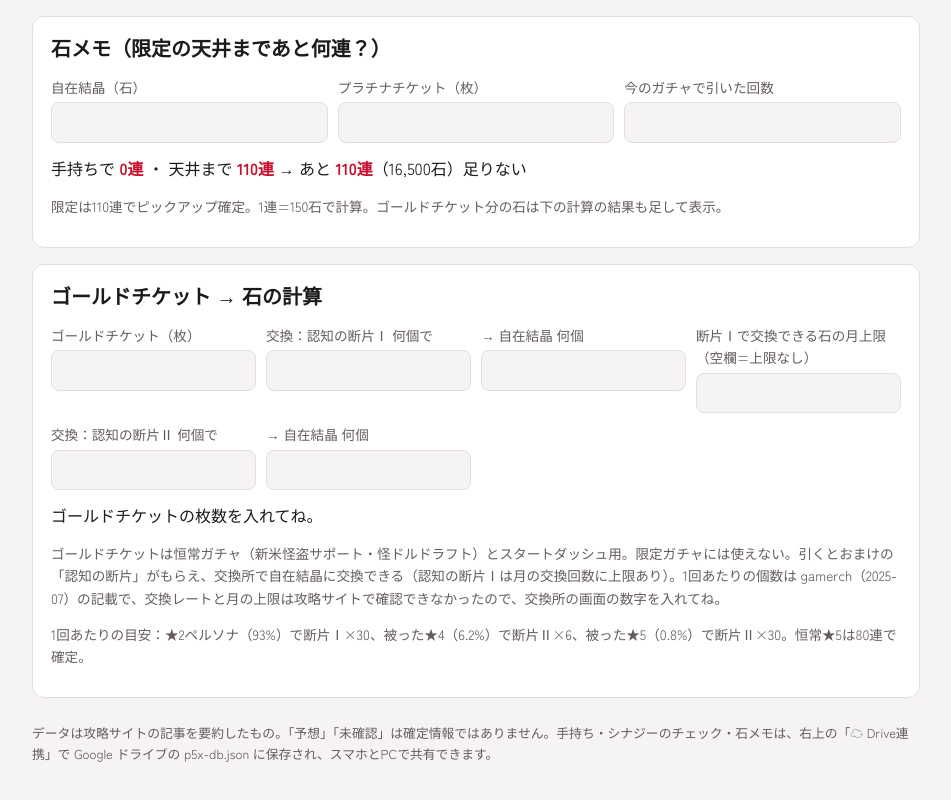
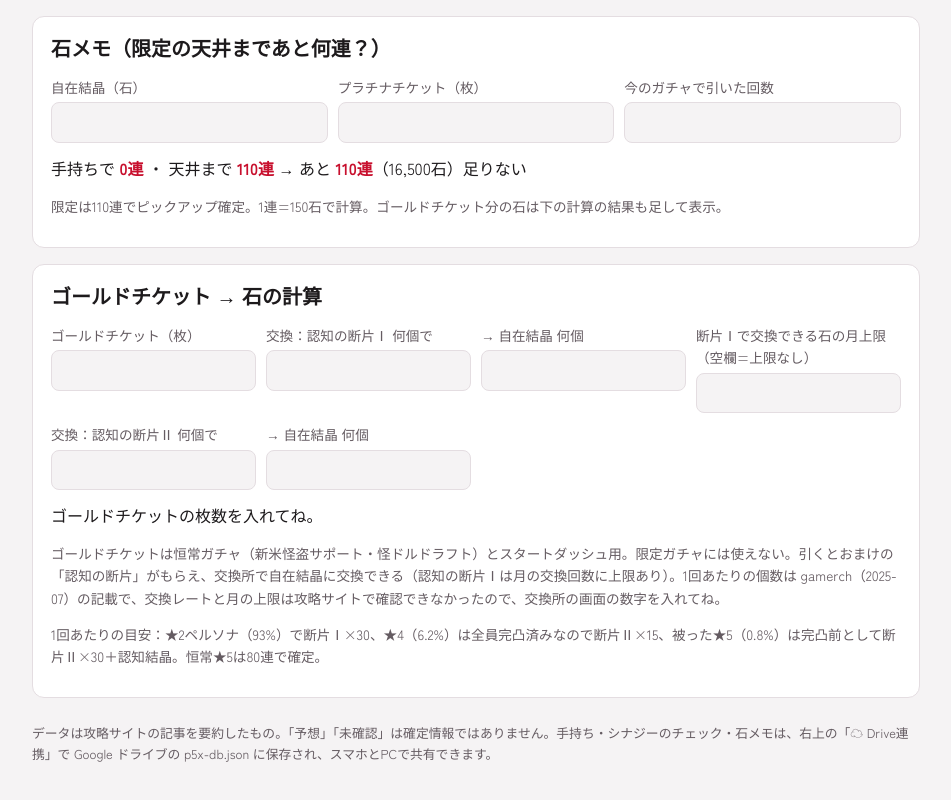
Before and after one commit to ykdtmnhnddsbba-jj/p5x-techo, a plain HTML site: page index.html in a window 1280 px wide. Shown: the part 1184-1984 px from the top of the page, without its empty margins (164-1115 px from the left). Drawn offline with Linux system fonts and the light colour scheme; a web font is replaced by a local one.

Commit message:
ゴールドチケット計算: ★4は全員完凸（断片Ⅱ×15）で計算
Co-Authored-By: Claude Opus 5.5 <noreply@anthropic.com>

```diff
--- a/index.html
+++ b/index.html
@@ -255,7 +255,7 @@ footer{margin-top:24px;font-size:.8rem;color:var(--muted)}
       inp('gRate1a', '交換：認知の断片Ⅰ 何個で') + inp('gRate1b', '→ 自在結晶 何個') + inp('gCap1', '断片Ⅰで交換できる石の月上限（空欄=上限なし）') +
       inp('gRate2a', '交換：認知の断片Ⅱ 何個で') + inp('gRate2b', '→ 自在結晶 何個') +
       '</div><div class="result" id="gOut"></div><p class="muted">' + esc(d.goldNote) + '</p>' +
-      '<p class="muted">1回あたりの目安：★2ペルソナ（93%）で断片Ⅰ×30、被った★4（6.2%）で断片Ⅱ×6、被った★5（0.8%）で断片Ⅱ×30。恒常★5は80連で確定。</p></div>';
+      '<p class="muted">1回あたりの目安：★2ペルソナ（93%）で断片Ⅰ×30、★4（6.2%）は全員完凸済みなので断片Ⅱ×15、被った★5（0.8%）は完凸前として断片Ⅱ×30＋認知結晶。恒常★5は80連で確定。</p></div>';
     $('now').innerHTML = h;
     ['cStone','cTicket','cPulled','gTicket','gRate1a','gRate1b','gCap1','gRate2a','gRate2b'].forEach(function(id){
       var el = $(id); el.value = state.calc[id] != null ? state.calc[id] : '';
@@ -268,7 +268,7 @@ footer{margin-top:24px;font-size:.8rem;color:var(--muted)}
   function calc(){
     // ゴールドチケット
     var t = num('gTicket');
-    var f1 = Math.round(t * 0.93 * 30), f2 = Math.round(t * (0.062 * 6 + 0.008 * 30));
+    var f1 = Math.round(t * 0.93 * 30), f2 = Math.round(t * (0.062 * 15 + 0.008 * 30))   // ★4は全員完凸（断片Ⅱ×15）、★5は完凸前（×30）;
     var s5 = Math.max(Math.floor(t / 80), Math.round(t * 0.008));
     var g = 0, parts = [];
     if (num('gRate1a') && num('gRate1b')) {
```
